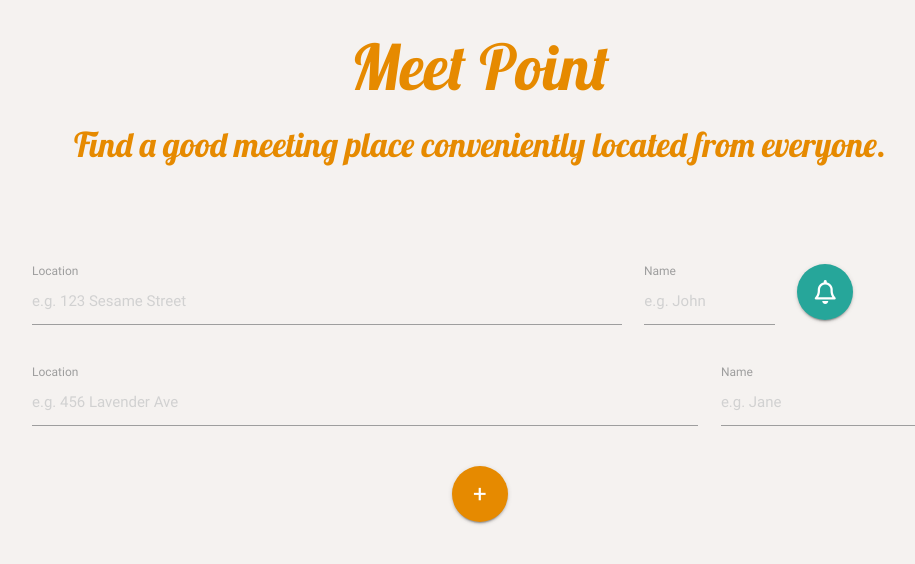
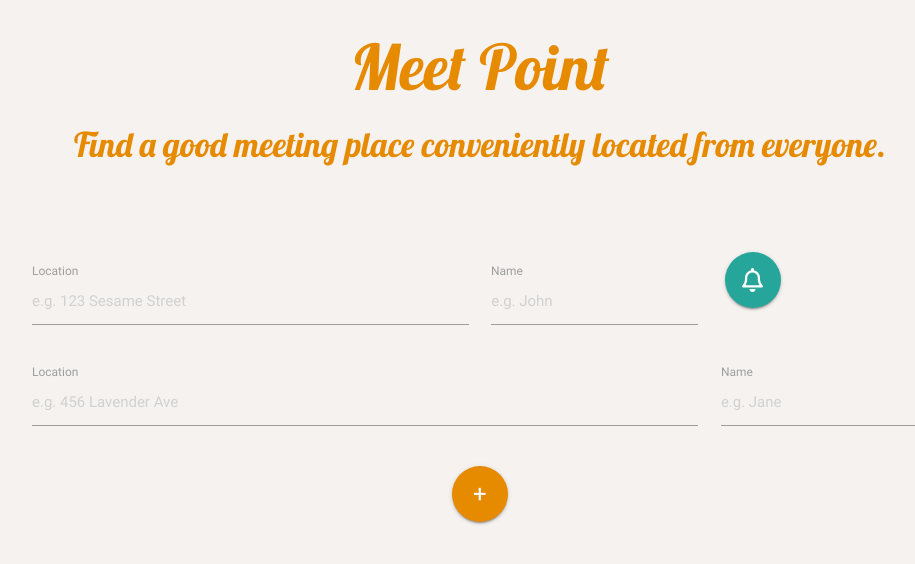
Before and after one commit to rimjieun/Meet-Point, a PHP site: page / in a window 1280 px wide. Shown: the top 564 px of the page, without its empty margins (160-1075 px from the left). Run offline with PHP 8.4, Linux system fonts and the light colour scheme; some libraries are stand-ins or nearby versions.

Commit message:
positioning notification btn

```diff
--- a/assets/css/style.css
+++ b/assets/css/style.css
@@ -11,40 +11,37 @@ h1, h4 {
   color: #e68a00;
 }
 
-.input-section {
-  margin-top: 100px;
-}
-
 .relative {
- position: relative;
+  position: relative;
 }
 
 .absolute {
   position: absolute;
 }
 
-.notification-btn {
-  top: 0;
+div.notifications {
+  width: 195px;
   left: 0;
 }
 
-.fixed-action-btn.horizontal.notification-btn ul {
-  text-align: right;
-  right: -35px;
-  top: -5px;
-  -webkit-transform: translateY(-50%);
-          transform: translateY(-50%);
-  height: 100%;
-  left: auto;
-  width: 500px;
+a.notifications {
+  top: 10px;
+  display: block;
 }
 
+.fixed-action-btn.horizontal ul {
+  width: 110px;
+  right: 0;
+}
 
+ul.notifications li {
+  float: left;
+}
 
-/*.fixed-action-btn.horizontal ul {
-  top: 0;
-  right: -10px;
-}*/
+.input-section {
+  margin-top: 100px;
+}
+
 
 
 .orange-background {
--- a/index.html
+++ b/index.html
@@ -33,24 +33,27 @@
     <div class="row center-align input-section">
       <div class="col s12">
         <div class="row">
-          <div class="input-field col s8">
+          <div class="input-field col s6">
             <input placeholder="e.g. 123 Sesame Street" id="name" type="text" class="validate">
             <label for="first_name">Location</label>
           </div>
-          <div class="input-field col s2">
+          <div class="input-field col s3">
             <input placeholder="e.g. John" id="name" type="text" class="validate">
             <label for="first_name">Name</label>
           </div>
-          <div class="col s2">
-            <div class="fixed-action-btn horizontal relative notification-btn">
-              <a class="btn-floating btn-large absolute notification-btn">
+          <div class="col s3 relative">
+
+            <div class="fixed-action-btn horizontal absolute notifications">
+              <a class="btn-floating btn-large absolute notifications">
                 <i class="fa fa-bell-o" aria-hidden="true"></i>
               </a>
-              <ul>
-                <li><a class="btn-floating red"><i class="fa fa-envelope-o" aria-hidden="true"></i></a></li>
-                <li><a class="btn-floating blue"><i class="fa fa-comment-o" aria-hidden="true"></i></a></li>
+              <ul class="absolute notifications">
+                <li><a class="btn-floating red"><i class="fa fa-envelope-o material-icons" aria-hidden="true"></i></a></li>
+                <li><a class="btn-floating blue"><i class="fa fa-comment-o material-icons" aria-hidden="true"></i></a></li>
               </ul>
             </div>
+
+
           </div>
         </div>
         <div class="row">
@@ -63,7 +66,11 @@
             <label for="first_name">Name</label>
           </div>
         </div>
+
+
         <a class="btn-floating btn-large waves-effect waves-light orange-background"><i class="material-icons">+</i></a>
+
+
       </div>
     </div>
   </div>
```
